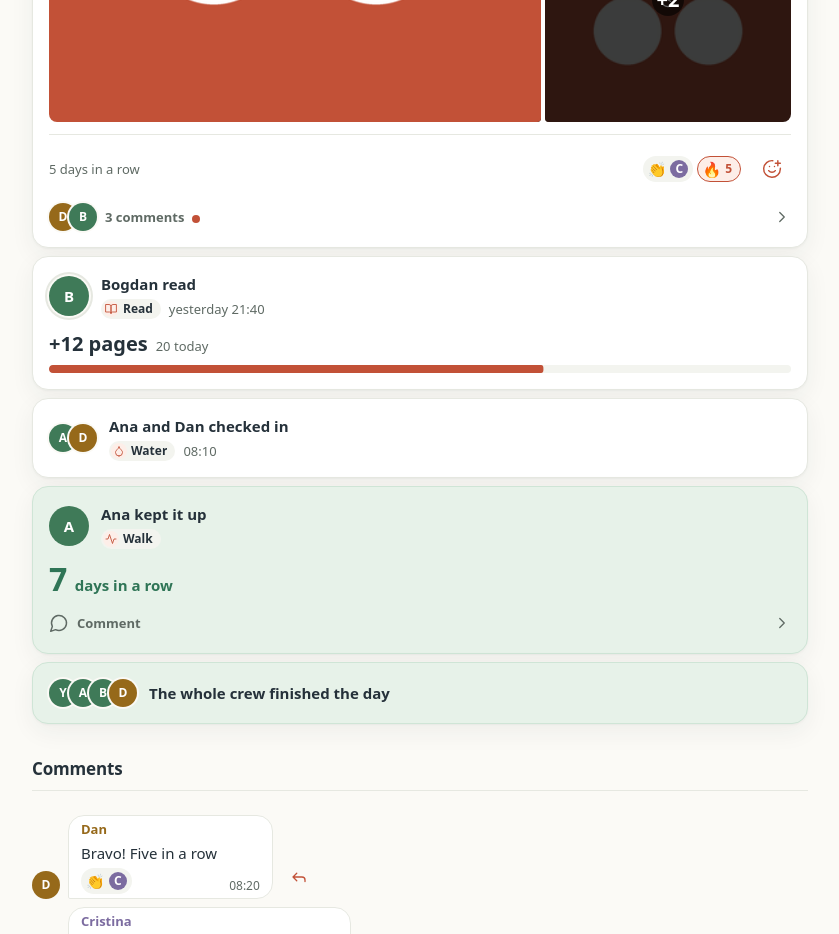
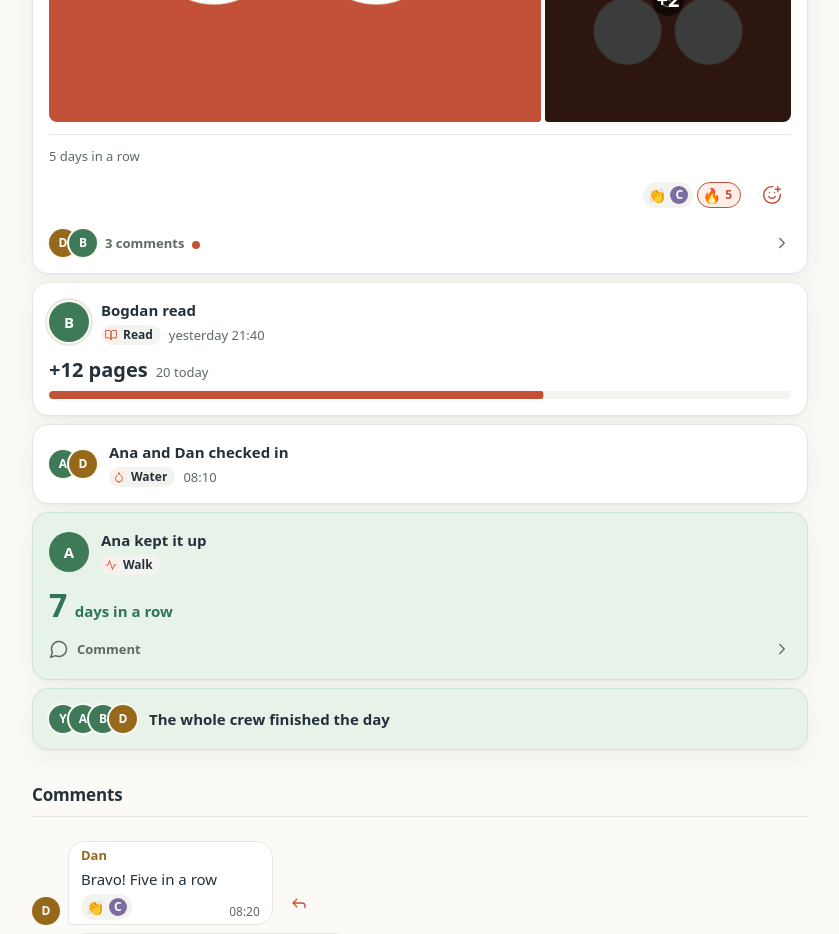
Before and after one commit to Georg1703/crew-challenge, a React (Vite) app in the folder frontend/: page /design in a window 1280 px wide. Shown: the part 8060-8994 px from the top of the page, without its empty margins (220-1059 px from the left). Built offline with nearby package versions, Linux system fonts and the light colour scheme; what openapi-fetch would draw is missing.

Commit message:
fix(frontend): give a card's reactions their own row

```diff
--- a/frontend/src/shared/ui/FeedCard.module.css
+++ b/frontend/src/shared/ui/FeedCard.module.css
@@ -99,13 +99,24 @@
   line-height: var(--leading-title-m);
 }
 
+/* The facts, then the reactions on a row of their own (chips never squeeze the facts). */
 .foot {
   display: flex;
-  flex-wrap: wrap;
-  align-items: center;
-  gap: var(--space-2) var(--space-3);
+  flex-direction: column;
+  gap: var(--space-2);
   padding-top: var(--space-3);
   border-top: 1px solid var(--color-border);
+}
+
+.success .foot {
+  border-top-color: var(--color-success-line);
+}
+
+/* No chips yet: the react button alone fits beside the facts. */
+.foot:has(.reactions [data-empty]) {
+  flex-direction: row;
+  align-items: center;
+  gap: var(--space-3);
 }
 
 /* On a phone a footer holding only reactions with no chips shows nothing (the react button is
@@ -118,11 +129,7 @@
   }
 }
 
-.success .foot {
-  border-top-color: var(--color-success-line);
-}
-
-/* Reactions end the footer's row, beside the facts. */
+/* Reactions end the footer, on the right. */
 .reactions {
   display: flex;
   align-items: center;
@@ -132,9 +139,12 @@
 
 .facts {
   display: flex;
-  flex: 1;
   flex-wrap: wrap;
   gap: var(--space-2) var(--space-3);
+}
+
+.foot:has(.reactions [data-empty]) .facts {
+  flex: 1;
   min-width: 0;
 }
 
```
Also changed, not shown: 1 other file (tests, documents, lock files or other folders).
